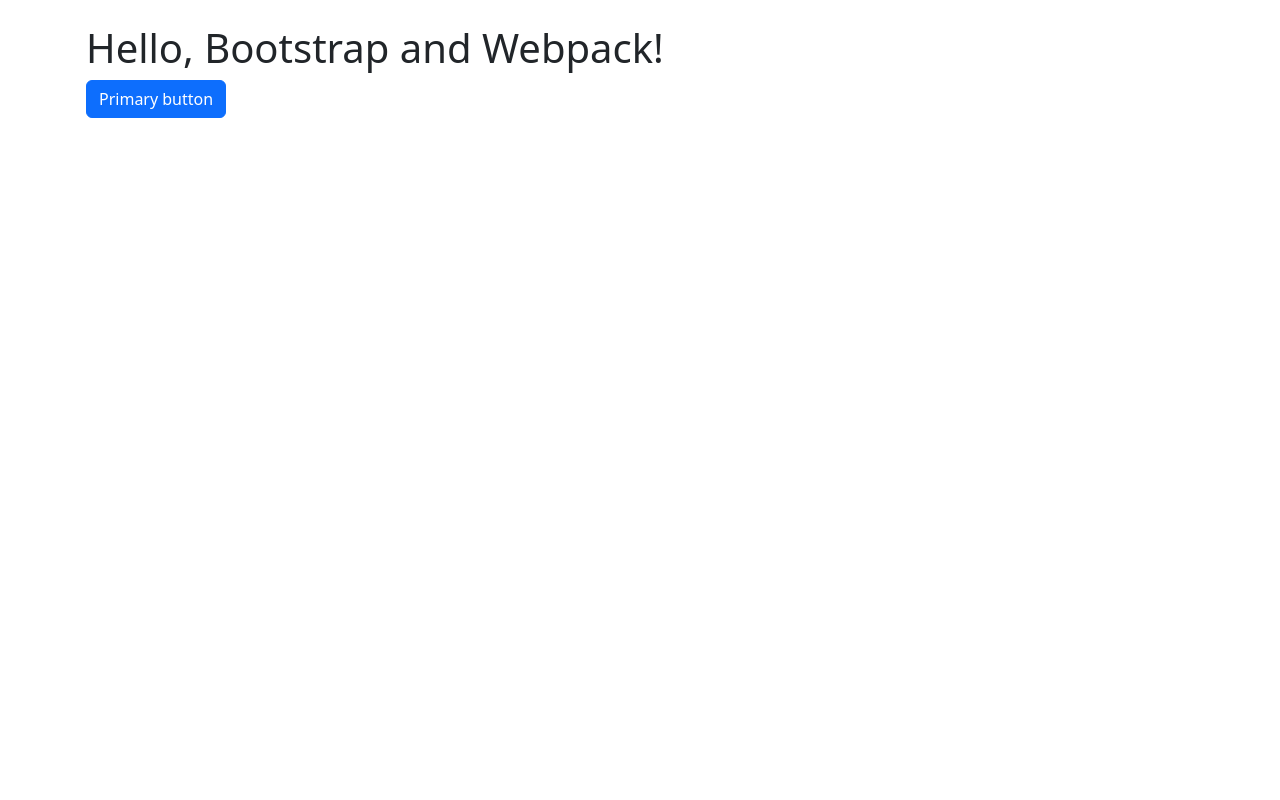
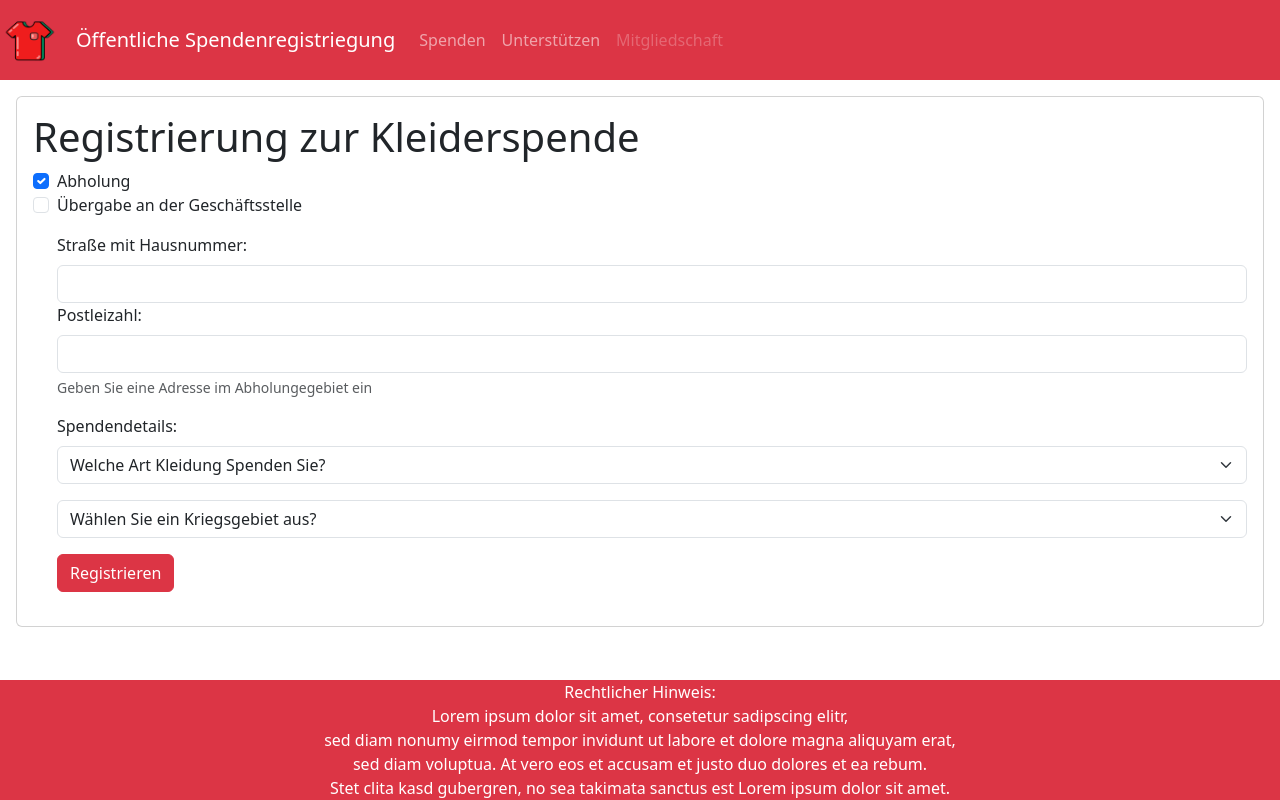
Before and after one commit to MatthProy/IPWA01-Spendenregistrierung-fuer-Kriegsgebiete, a website built with webpack: page src/index.html in a window 1280 px wide. Built offline with nearby package versions, Linux system fonts and the light colour scheme.

Commit message:
Logo added

```diff
--- a/src/index.html
+++ b/src/index.html
@@ -1,14 +1,159 @@
-<!doctype html>
+<!DOCTYPE html>
 <html lang="en">
 <head>
-    <meta charset="utf-8">
-    <meta name="viewport" content="width=device-width, initial-scale=1">
-    <title>Bootstrap w/ Webpack</title>
+    <meta charset="utf-8" />
+    <meta
+            name="viewport"
+            content="width=device-width, initial-scale=1, shrink-to-fit=no"
+    />
+
+    <title>Öffentliche Spendenregistriegung</title>
 </head>
+
+<!--Header & Menu-->
 <body>
-<div class="container py-4 px-3 mx-auto">
-    <h1>Hello, Bootstrap and Webpack!</h1>
-    <button class="btn btn-primary">Primary button</button>
+<nav class="navbar navbar-expand-lg navbar-dark bg-danger">
+    <button
+            class="navbar-toggler"
+            type="button"
+            data-toggle="collapse"
+            data-target="#navbarTogglerDemo01"
+            aria-controls="navbarTogglerDemo01"
+            aria-expanded="false"
+            aria-label="Toggle navigation"
+    >
+        <span class="navbar-toggler-icon"></span>
+    </button>
+
+    <a class="navbar-brand" id="logoField" href="#"></a>
+
+    <div class="collapse navbar-collapse" id="navbarTogglerDemo01">
+        <a class="navbar-brand" href="#">Öffentliche Spendenregistriegung</a>
+        <ul class="navbar-nav mr-auto mt-2 mt-lg-0">
+            <li class="nav-item active">
+                <a class="nav-link" href="#"
+                >Spenden <span class="sr-only"></span></a
+                >
+            </li>
+            <li class="nav-item">
+                <a class="nav-link" href="#">Unterstützen</a>
+            </li>
+            <li class="nav-item">
+                <a class="nav-link disabled" href="#">Mitgliedschaft</a>
+            </li>
+        </ul>
+    </div>
+</nav>
+
+<!--Content-->
+<div class="container-fluid p-3">
+    <div class="col">
+        <div class="card">
+            <div class="card-body">
+                <h1>Registrierung zur Kleiderspende</h1>
+
+                <div class="form-check">
+                    <input
+                            class="form-check-input"
+                            type="checkbox"
+                            value="true"
+                            id="takeaway"
+                            checked=""
+                    />
+                    <label class="form-check-label" for="takeaway">Abholung</label>
+
+                    <br />
+
+                    <input
+                            class="form-check-input"
+                            type="checkbox"
+                            value="true"
+                            id="directDelivery"
+                            onclick="checkDirectCheckOut()"
+                    />
+                    <label class="form-check-label" for="directDelivery">
+                        Übergabe an der Geschäftsstelle
+                    </label>
+                    <br />
+                    <label for="adressField" class="form-label mt-3"
+                    >Straße mit Hausnummer:</label
+                    >
+                    <input
+                            type="text"
+                            class="form-control"
+                            id="adressField"
+                            required
+                    />
+
+                    <label for="postNumberField" class="form-label"
+                    >Postleizahl:</label
+                    >
+
+                    <input
+                            data-bs-toggle="tooltip"
+                            data-bs-title="The last tip!"
+                            type="text"
+                            class="form-control"
+                            id="postNumberField"
+                            onkeyup="verifyPostNumber()"
+                    />
+                    <div id="postNumberHelp" class="form-text">
+                        Geben Sie eine Adresse im Abholungegebiet ein
+                    </div>
+
+                    <label for="selectedClothing" class="form-label mt-3"
+                    >Spendendetails:</label
+                    >
+
+                    <select
+                            class="form-select"
+                            aria-label="Default select example"
+                            id="selectedClothing"
+                    >
+                        <option selected>Welche Art Kleidung Spenden Sie?</option>
+                        <option value="1">Winterkleidung</option>
+                        <option value="2">Sommerkleidung</option>
+                        <option value="2">Kinderkleidung</option>
+                        <option value="3">Schuhe</option>
+                    </select>
+
+                    <select
+                            class="form-select mt-3"
+                            aria-label="Default select example"
+                            id="selectedRegion"
+                    >
+                        <option selected>Wählen Sie ein Kriegsgebiet aus?</option>
+                        <option value="1">Ukraine</option>
+                        <option value="2">Somalia</option>
+                        <option value="2">Afghanisthan</option>
+                    </select>
+
+                    <button
+                            type="submit"
+                            class="btn btn-danger mb-3 mt-3"
+                            onclick="checkOut()"
+                    >
+                        Registrieren
+                    </button>
+                </div>
+            </div>
+        </div>
+    </div>
 </div>
+
+<!--Footer-->
+<div class="container-fluid text-center fixed-bottom bg-danger text-white">
+    Rechtlicher Hinweis:<br />
+    Lorem ipsum dolor sit amet, consetetur sadipscing elitr,<br />
+    sed diam nonumy eirmod tempor invidunt ut labore et dolore magna aliquyam
+    erat,<br />
+    sed diam voluptua. At vero eos et accusam et justo duo dolores et ea
+    rebum. <br />
+    Stet clita kasd gubergren, no sea takimata sanctus est Lorem ipsum dolor
+    sit amet.<br />
+</div>
+
+<!-- Optional JavaScript -->
+
 </body>
 </html>
--- a/src/js/main.js
+++ b/src/js/main.js
@@ -3,3 +3,15 @@
 
 // Import all of Bootstrap's JS
 import * as bootstrap from 'bootstrap'
+
+//Import the picture for our Logo from our assets
+//source: https://www.iconfinder.com/search?q=clothing&price=free
+import Icon  from '../assets/5548711_apparel_clothes_clothing_fashion_shirt_icon.png'
+
+// Adding the image for the logo
+let logoField = document.getElementById("logoField");
+let image = document.createElement('img');
+image.src= Icon;
+image.width = 60;
+image.height = 54;
+logoField.appendChild(image);
--- a/webpack.config.js
+++ b/webpack.config.js
@@ -46,9 +46,15 @@
                     {
                         // Loads a SASS/SCSS file and compiles it to CSS
                         loader: 'sass-loader'
-                    }
+                    },
+
                 ]
-            }
+            },
+            {
+                // Asset module for processing assets
+                test: /\.(png|svg|jpg|jpeg|gif)$/i,
+                type: 'asset/resource',
+            },
         ]
     }
 }
```
Also changed, not shown: src/assets/1921-flammkreuz.jpeg (added), src/assets/5548711_apparel_clothes_clothing_fashion_shirt_icon.png (added), 3 other files.
